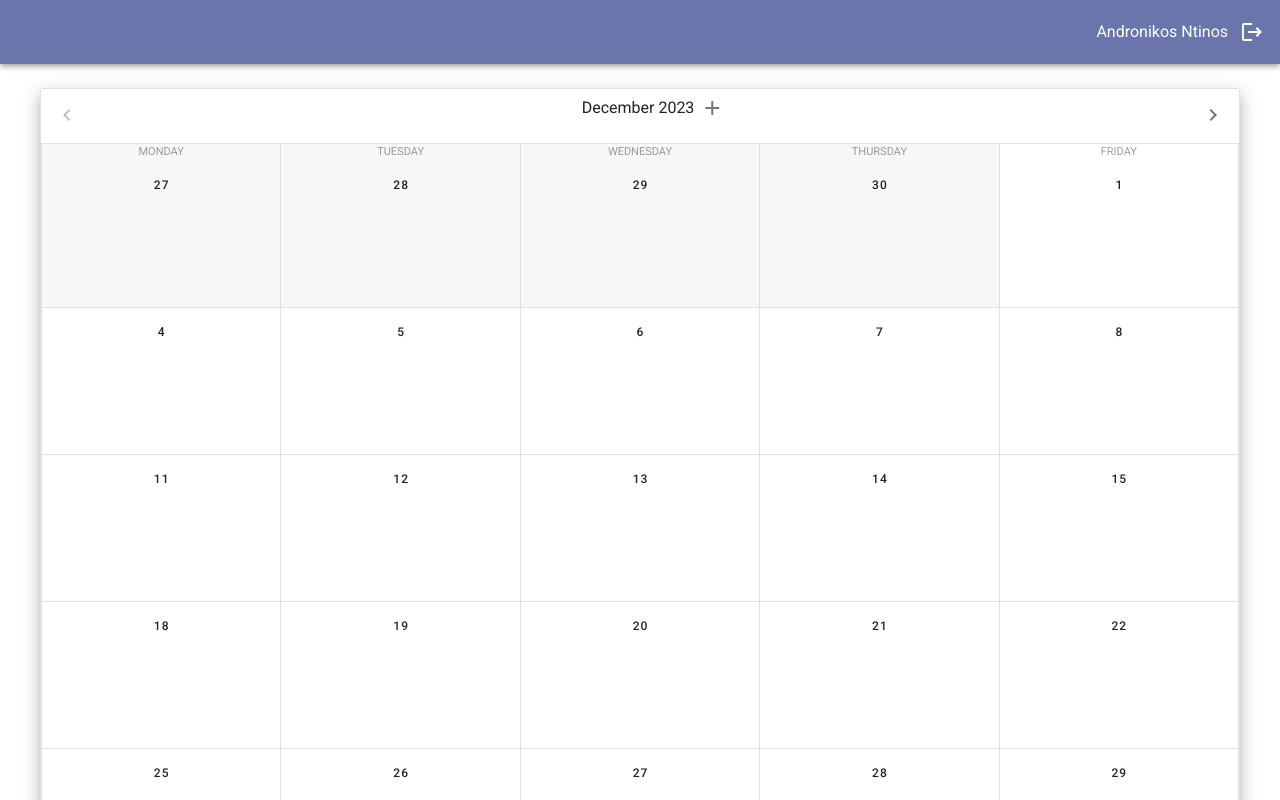
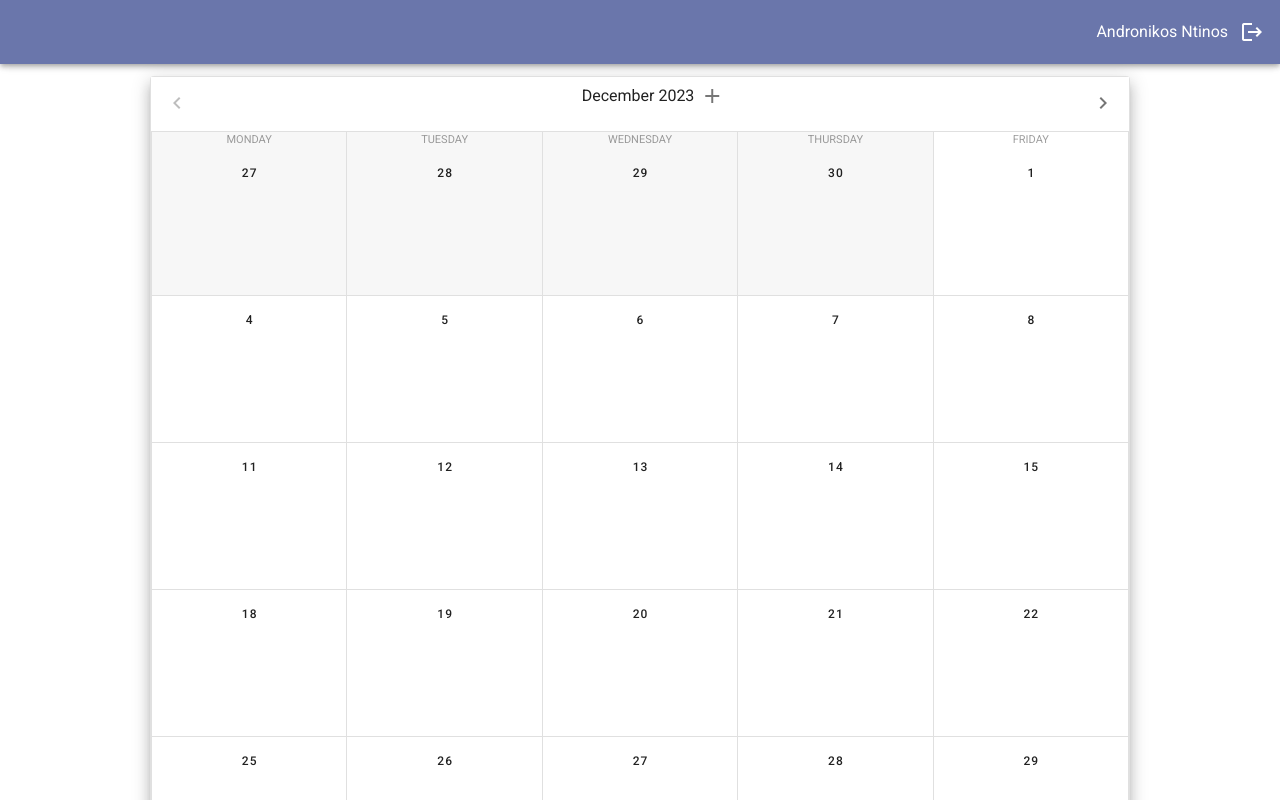
Before and after one commit to AndronikosN/calendar-work-from-home-front, a Vue app: page / in a window 1280 px wide. Shown: the top 800 px of the page. Built offline with nearby package versions, Linux system fonts and the light colour scheme.

Commit message:
change date picker landscape prop for Desktop

```diff
--- a/src/components/Dashboard.vue
+++ b/src/components/Dashboard.vue
@@ -1,6 +1,6 @@
 <template>
-  <div class="mt-5" :style="isMobile ? '' : 'margin-left: 40px; margin-right: 40px;'">
-    <v-card outlined class="mt-6 mb-6" elevation="10">
+  <div class="mt-2" :style="isMobile ? '' : 'margin-left: 150px; margin-right: 150px;'">
+    <v-card outlined class="mt-3 mb-6" elevation="10">
       <v-sheet
         tile
         height="54"
@@ -47,7 +47,7 @@
       </v-sheet>
     </v-card>
 
-    <v-dialog v-model="editDialog" persistent width="820px">
+    <v-dialog v-model="editDialog" persistent :width="isMobile? '350px' : '820px'">
        <v-card>
         <v-date-picker
           v-model="dates"
@@ -57,9 +57,9 @@
           :allowed-dates="allowedDates"
           first-day-of-week="1"
           multiple
-          width="650px"
+          :width="isMobile? '350px' : '650px'"
           color="#008B8B"
-          landscape
+          :landscape="!isMobile"
           elevation="18"
           :key="datePickerKey"
         >
```
